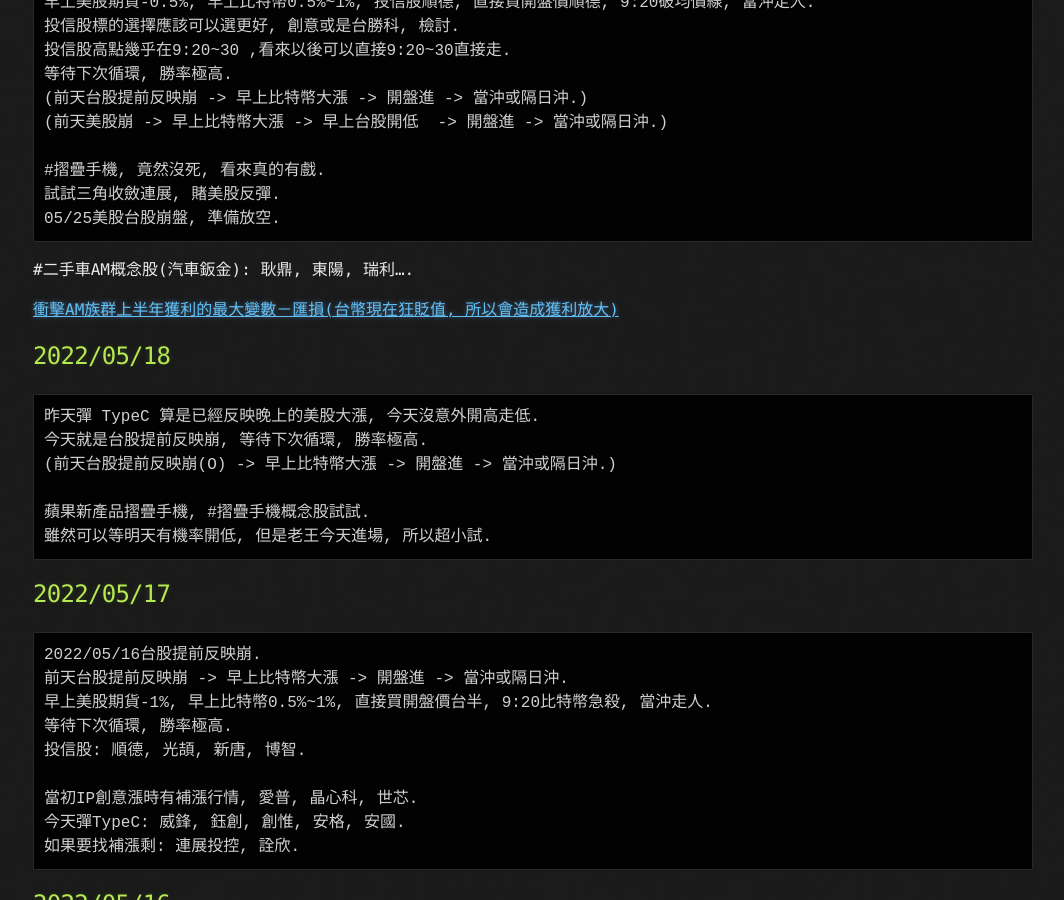
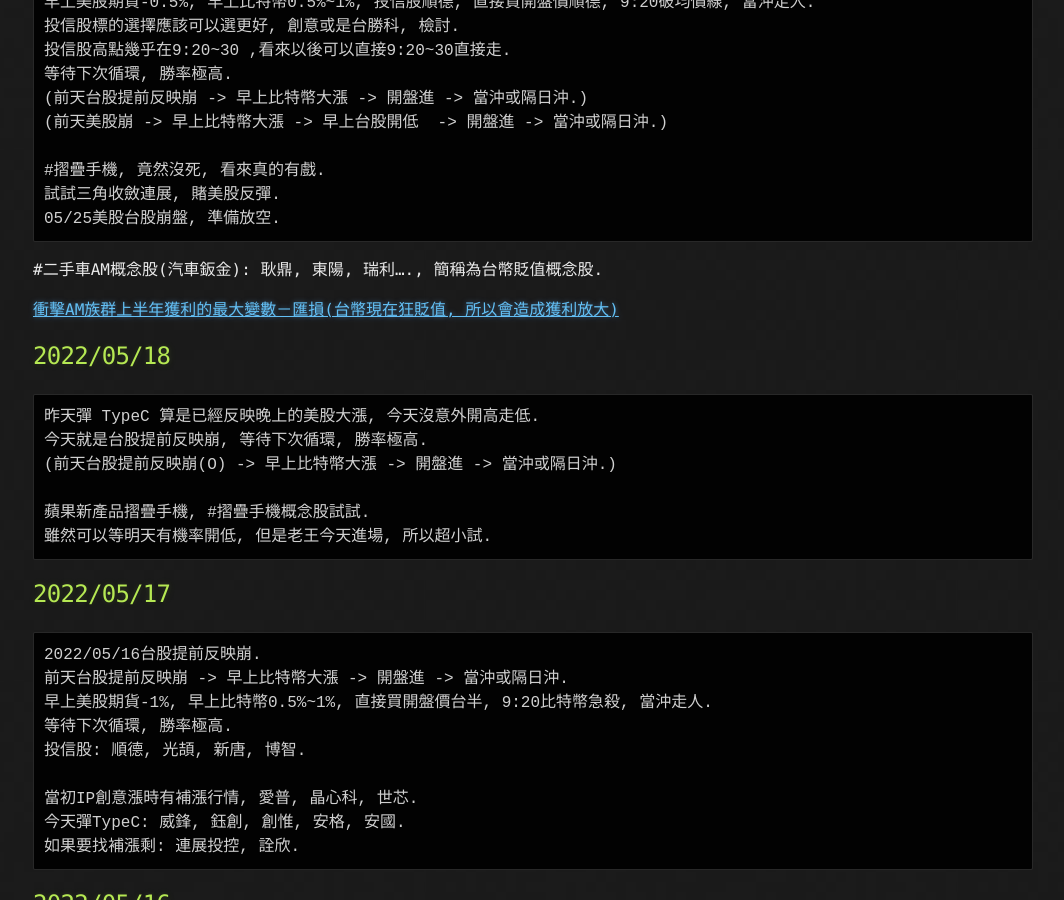
Before and after one commit to lepg5487/Stock_God, a Jekyll site: the page built from index.md, in a window 1280 px wide and 900 px high, scrolled down 383 px. Shown: the whole window, without its empty margins (107-1171 px from the left). Built offline with Jekyll 4.4.1, drawn with Linux system fonts in a browser that asks for light colours; our own code applies the rules of GitHub Pages for plain Markdown files.

Commit message:
Update index.md

````diff
--- a/index.md
+++ b/index.md
@@ -19,7 +19,7 @@ layout: testlayouts
 試試三角收斂連展, 賭美股反彈.
 05/25美股台股崩盤, 準備放空.
 ```
-#二手車AM概念股(汽車鈑金): 耿鼎, 東陽, 瑞利....
+#二手車AM概念股(汽車鈑金): 耿鼎, 東陽, 瑞利...., 簡稱為台幣貶值概念股.
 
 [衝擊AM族群上半年獲利的最大變數－匯損(台幣現在狂貶值, 所以會造成獲利放大)](https://ctee.com.tw/news/stocks/486014.html)
 
````
